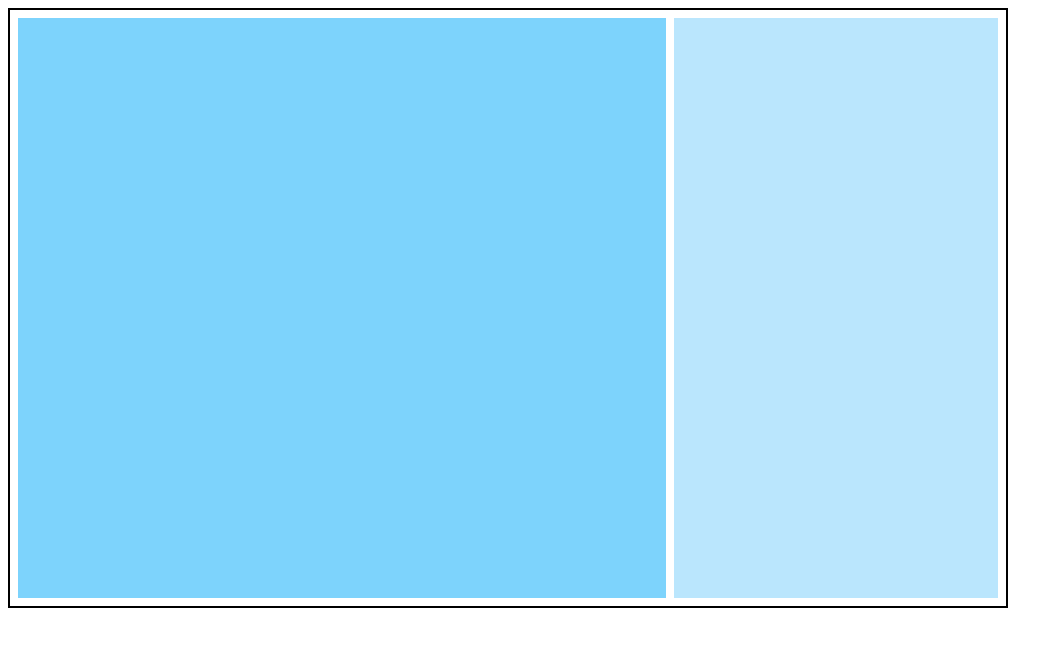
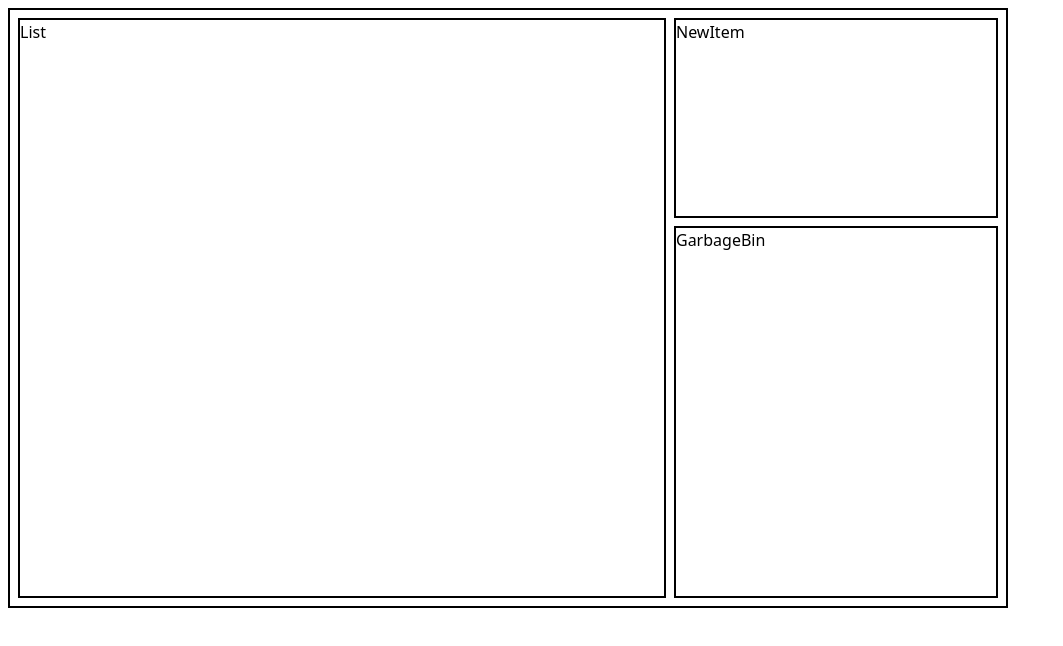
Before and after one commit to everywangBUG/react-dnd-Todolist, a React (Create React App) app: page / in a window 1280 px wide. Shown: the top 646 px of the page, without its empty margins (0-1063 px from the left). Built offline with nearby package versions, Linux system fonts and the light colour scheme.

Commit message:
feat: three components

```diff
--- a/src/components/GarbageBin.tsx
+++ b/src/components/GarbageBin.tsx
@@ -1,11 +1,14 @@
 import React, { FC } from 'react'
+import c from 'classnames'
 
 interface ToDoListProps {
-
+  className?: string | string[]
 }
 
 export const GarbageBin: FC<ToDoListProps> = (props) => {
+  const { className } = props
+  const cs = c('border-2 border-black flex-1 mt-2', className)
   return (
-    <div>GarbageBin</div>
+    <div className={cs}>GarbageBin</div>
   )
 }
--- a/src/components/List.tsx
+++ b/src/components/List.tsx
@@ -0,0 +1,13 @@
+import React, { FC } from 'react'
+import c from 'classnames'
+
+interface ListProps {
+  className?: string | string[]
+}
+export const List: FC<ListProps> = (props) => {
+  const { className } = props
+  const cs = c('h-full border-2 border-black', className)
+  return (
+    <div className={cs}>List</div>
+  )
+}
--- a/src/components/NewItem.tsx
+++ b/src/components/NewItem.tsx
@@ -0,0 +1,16 @@
+import React, { FC } from 'react'
+import c from 'classnames'
+
+interface NewItemProps {
+  className?: string | string[]
+}
+
+export const NewItem: FC<NewItemProps> = (props) => {
+  const { className } = props
+
+  const cs = c('h-200 border-2 border-black', className)
+
+  return (
+    <div className={cs}>NewItem</div>
+  )
+}
--- a/src/toDoList/ToDoList.tsx
+++ b/src/toDoList/ToDoList.tsx
@@ -1,4 +1,7 @@
 import React from 'react'
+import { NewItem } from '../components/NewItem.tsx'
+import { List } from '../components/List.tsx'
+import { GarbageBin } from '../components/GarbageBin.tsx'
 
 export const ToDoList = () => {
   return (
@@ -6,12 +9,16 @@ export const ToDoList = () => {
       className="w-1000 h-600 border-black border-2 m-2 p-2 flex justify-center items-center"
     >
       <div
-        className="flex-2 h-full bg-sky-300 overflow-auto"
-      ></div>
+        className="flex-2 h-full overflow-auto"
+      >
+        <List />
+      </div>
 
       <div
-        className="flex-1 h-full bg-sky-200 overflow-auto ml-2"
+        className="flex-1 h-full overflow-auto ml-2 flex flex-col justify-between"
       >
+        <NewItem />
+        <GarbageBin />
       </div>
     </div>
   )
--- a/tailwind.config.js
+++ b/tailwind.config.js
@@ -10,7 +10,8 @@ module.exports = {
         '1000': '1000px'
       },
       height: {
-        '600': '600px'
+        '600': '600px',
+        '200': '200px',
       },
       flex: {
         2: 2
```
